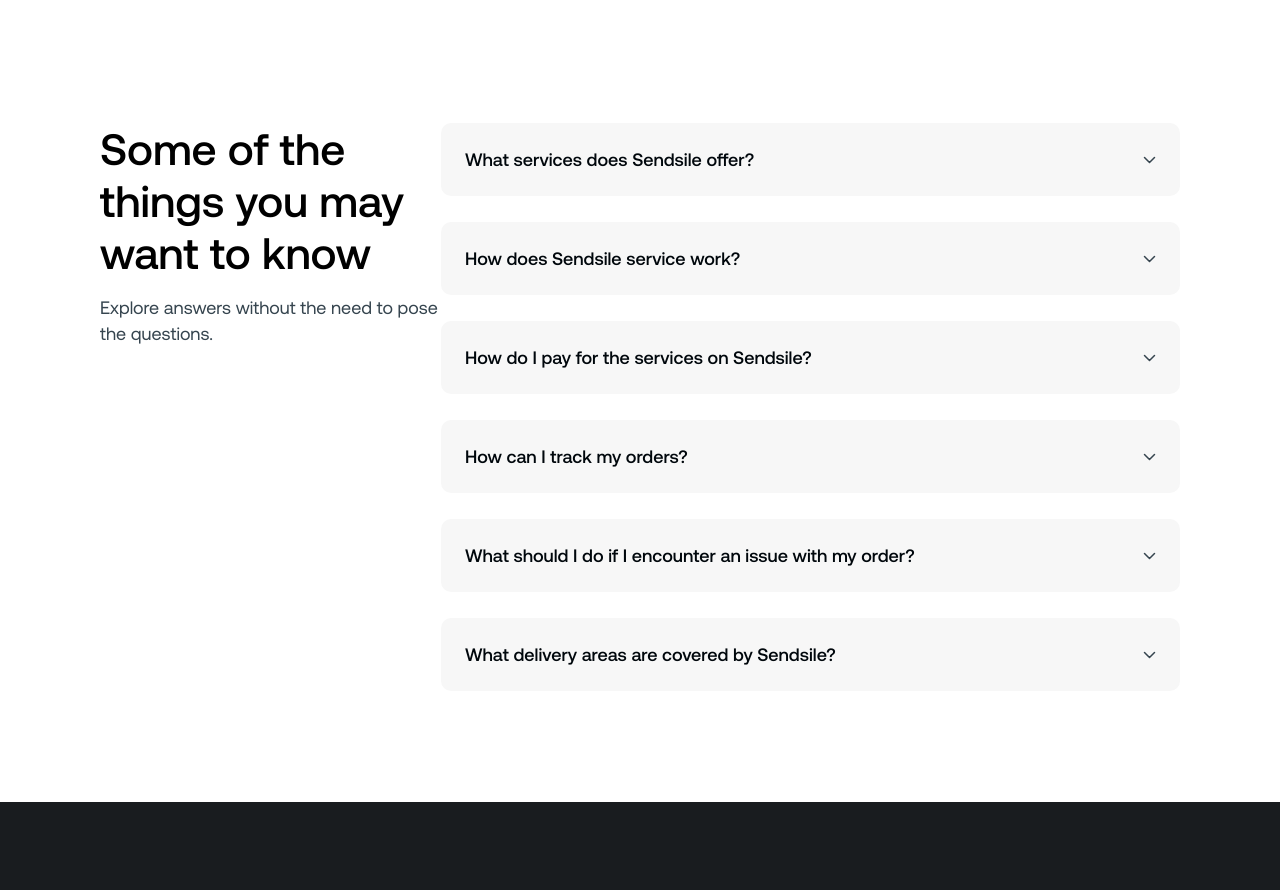
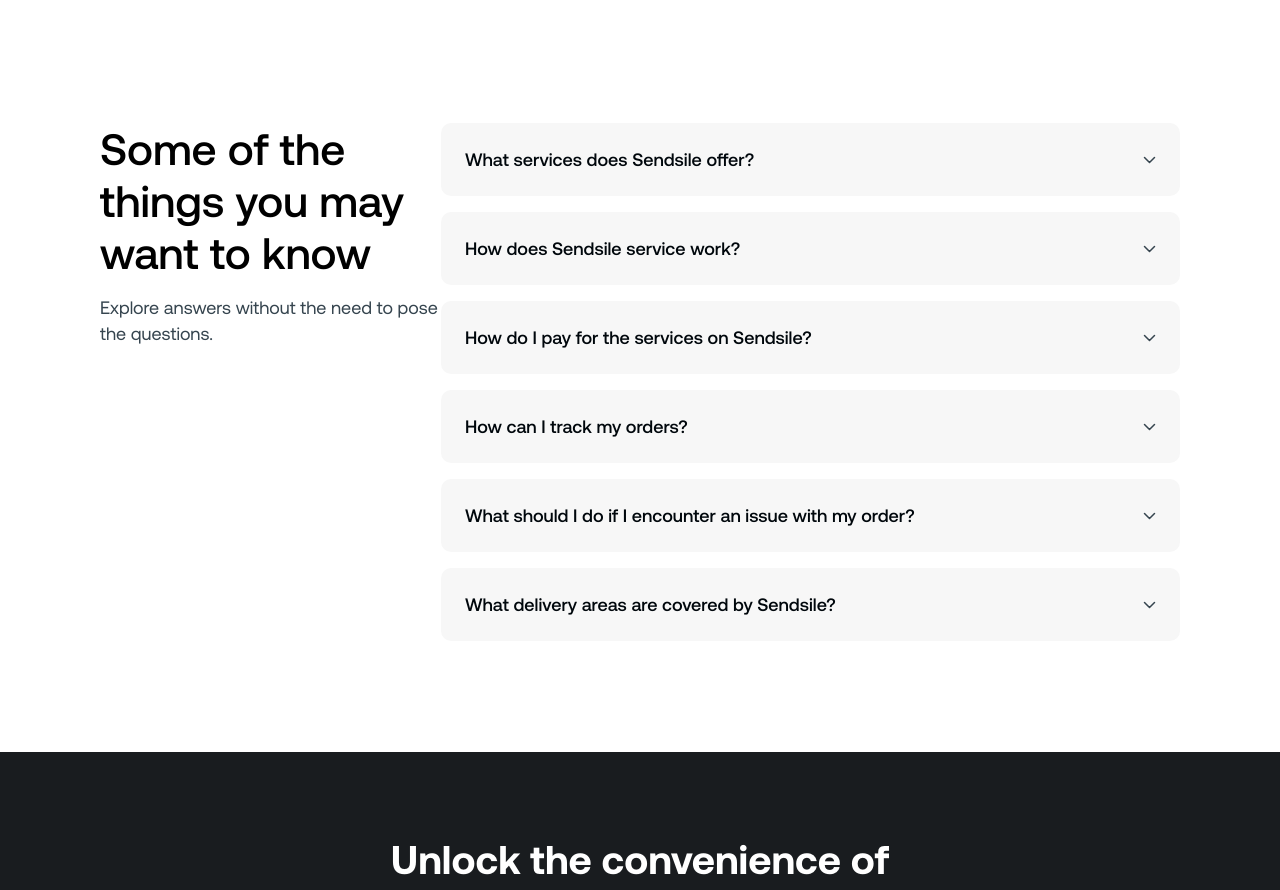
Before and after one commit to sulaimondawood/sendme-test, a React (Vite) app: page / in a window 1280 px wide. Shown: the part 2720-3610 px from the top of the page. Built offline with nearby package versions, Linux system fonts and the light colour scheme.

Commit message:
changed faq gap

```diff
--- a/src/components/sections/Faq.tsx
+++ b/src/components/sections/Faq.tsx
@@ -51,7 +51,7 @@ export const Faq = () => {
             alt="icon"
           />
         </div>
-        <div className="w-full md:w-[748px] flex flex-col gap-[26px]">
+        <div className="w-full md:w-[748px] flex flex-col gap-4">
           {data.map((data, index) => {
             return (
               <Accordion
```
